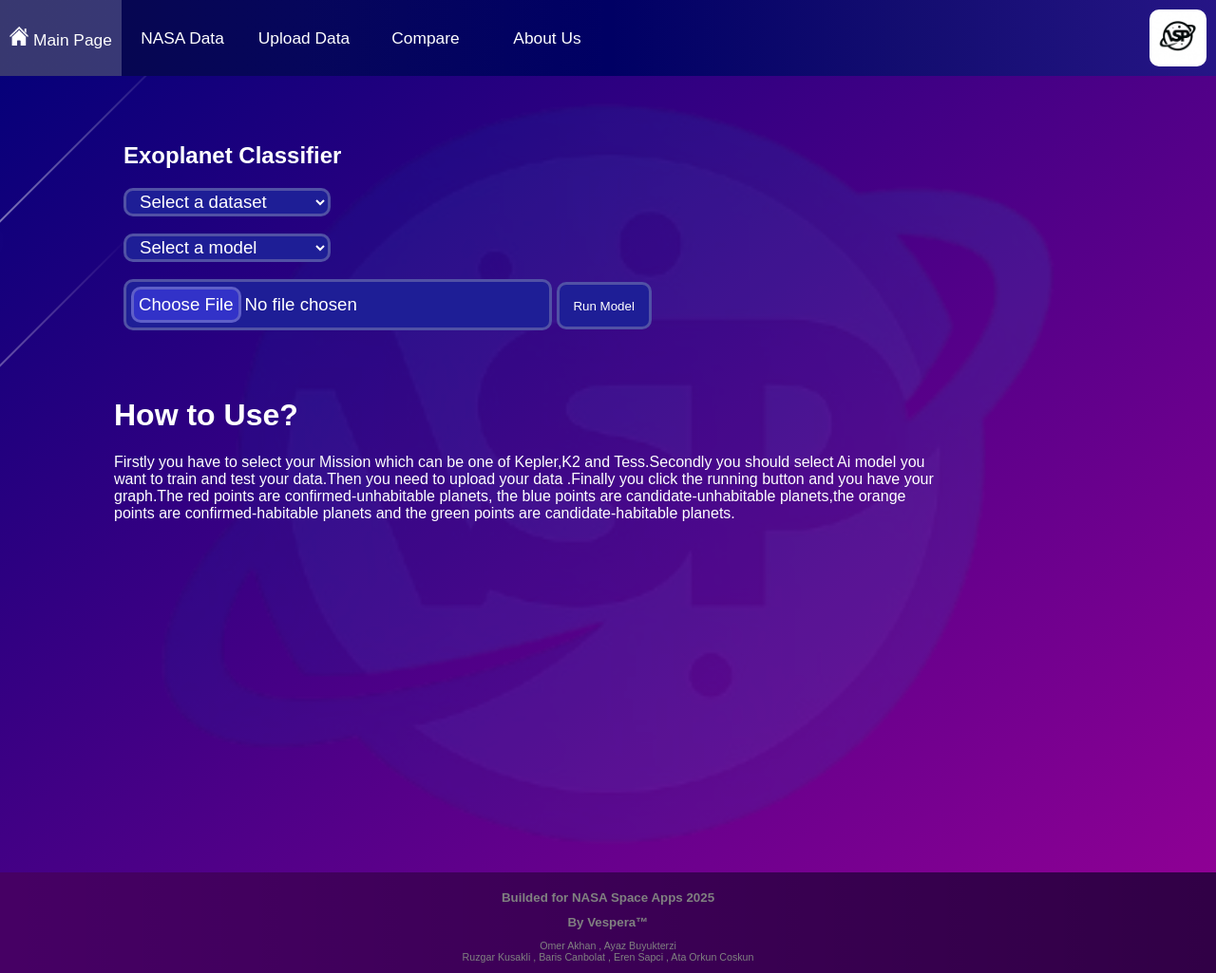
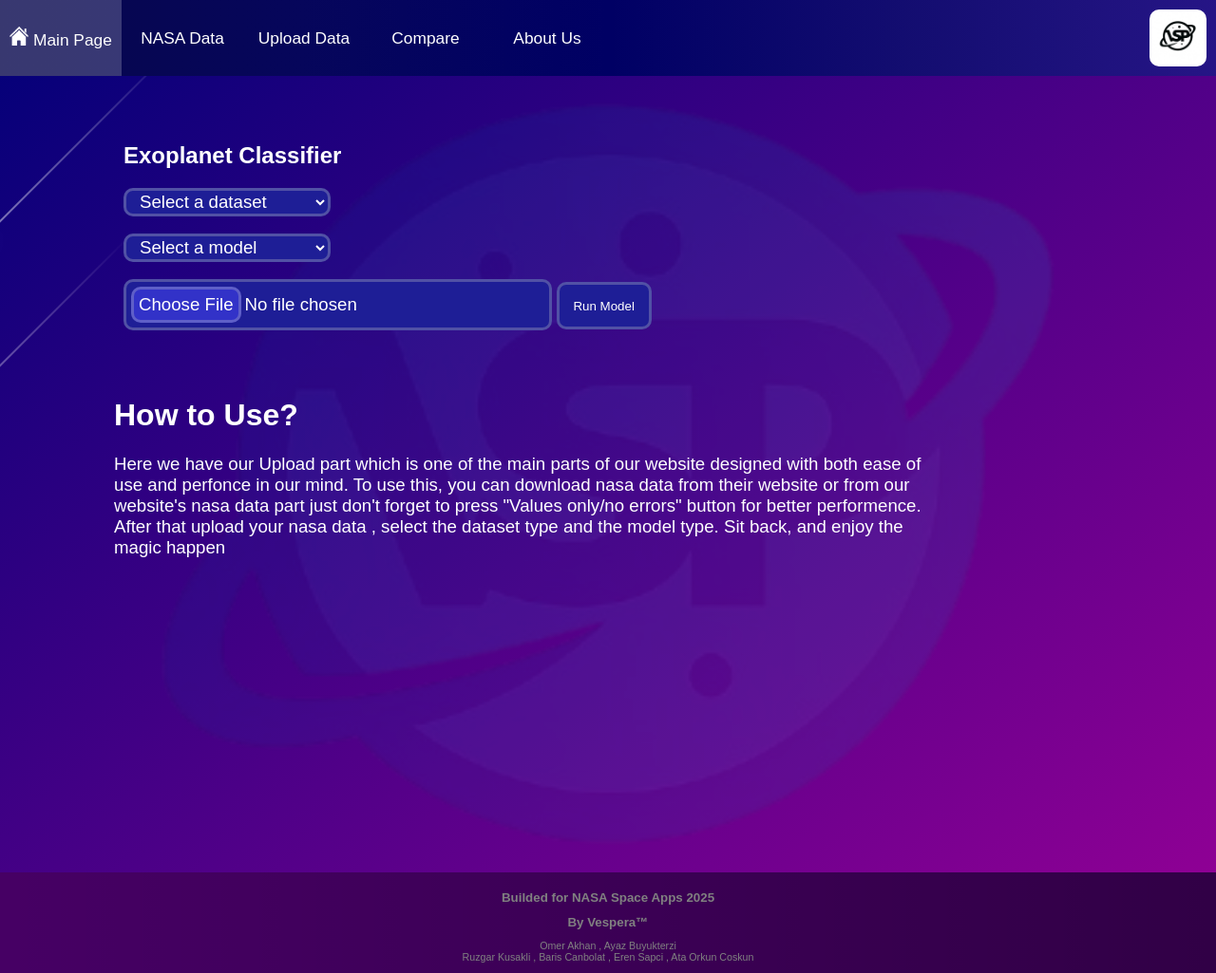
Before and after one commit to Ayz345/Vespera, a Flask app: page /analyze in a window 1280 px wide. Shown: the whole page at 95% size. Run offline with Flask 3, Linux system fonts and the light colour scheme; some libraries are stand-ins or nearby versions.

Commit message:
Update analyze.html
Slight changes for the UI

```diff
--- a/templates/analyze.html
+++ b/templates/analyze.html
@@ -258,17 +258,17 @@ a:hover{
         		<button type="submit" class="run_model">Run Model</button>
 			</form>
            {% if csv_file and txt_file %}
-        <p> Model Doğruluğu: {{ (accuracy * 100) | round(2) }}%</p>
+        <p> Accuracy: {{ (accuracy * 100) | round(2) }}%</p>
 		<ul>
-			<li><p><a href="{{ url_for('download_file', filename=csv_file) }}">Tahminleri CSV indir</a></p></li>
-			<li><p><a href="{{ url_for('download_file', filename=csv_filewP) }}">Tahminleri(Olasılıklı) CSV indir</a></p></li>
-			<li><p><a href="{{ url_for('download_file', filename=txt_file) }}">Performans TXT indir</a></p></li>
+			<li><p><a href="{{ url_for('download_file', filename=csv_file) }}">Predictions CSV download</a></p></li>
+			<li><p><a href="{{ url_for('download_file', filename=csv_filewP) }}">Predictions(Probability) CSV download</a></p></li>
+			<li><p><a href="{{ url_for('download_file', filename=txt_file) }}">Performance TXT download</a></p></li>
 		</ul>
 
     {% endif %}
 
     {% if pointscand or pointsconf %}
-        <h2>3D Gezegen Konumları ({{ dataset|upper }})</h2>
+        <h2>3D Planet Positions ({{ dataset|upper }})</h2>
         <div id="plotly-3d" style="width:100%;height:600px;"></div>
         <script>
             const pointscand = {{ pointscand|safe }};
@@ -329,15 +329,18 @@ a:hover{
 
             const plotDiv = document.getElementById('plotly-3d');
             Plotly.newPlot('plotly-3d',data, layout);
-
-            //Plotly.newPlot('plotly-2',[confSplit.habitable,confSplit.unhabitable],layout);
         </script>
     {% endif %}
 
 		</section>
 		<div style="height: 500px;margin-left: 120px;color: white;font-family: Arial, Helvetica, sans-serif;">
             <h1>How to Use?</h1>
-            <p style="width: 75%;">Firstly you have to select your Mission which can be one of Kepler,K2 and Tess.Secondly you should select Ai model you want to train and test your data.Then you need to upload your data .Finally you click the running button and you have your graph.The red points are confirmed-unhabitable planets, the blue points are candidate-unhabitable planets,the orange points are confirmed-habitable planets and the green points are candidate-habitable planets.</p>
+            <p style="width: 75%;font-size: 14pt;">Here we have our Upload part which is
+				one of the main parts of our website designed with both ease of use
+				and perfonce in our mind. To use this, you can download nasa data from
+				their website or from our website's nasa data part  just don't forget
+				to press "Values only/no errors" button for better performence. After that upload your nasa data
+				, select the dataset type and the model type. Sit back, and enjoy the magic happen</p>
         </div>
         <footer>
 			<h1 style="font-size: 10pt;">Builded for NASA Space Apps 2025 </h1>
```
